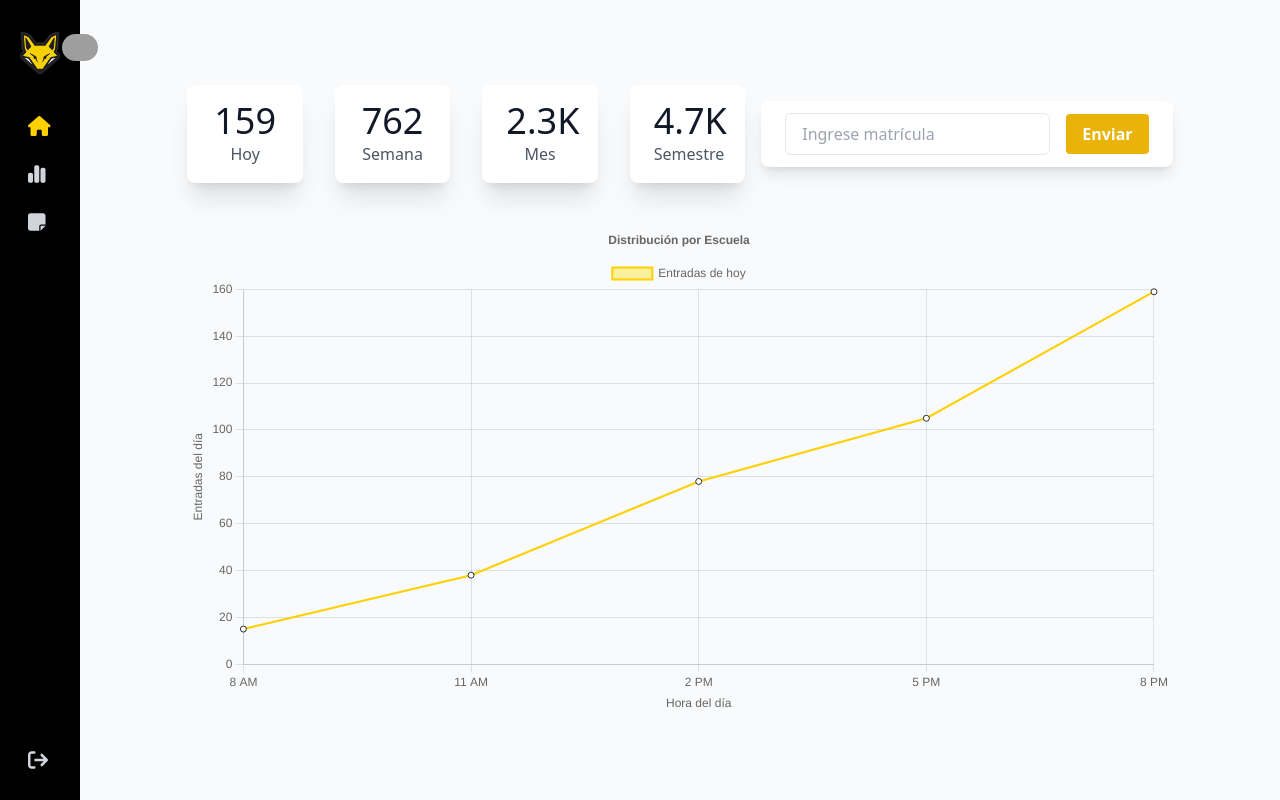
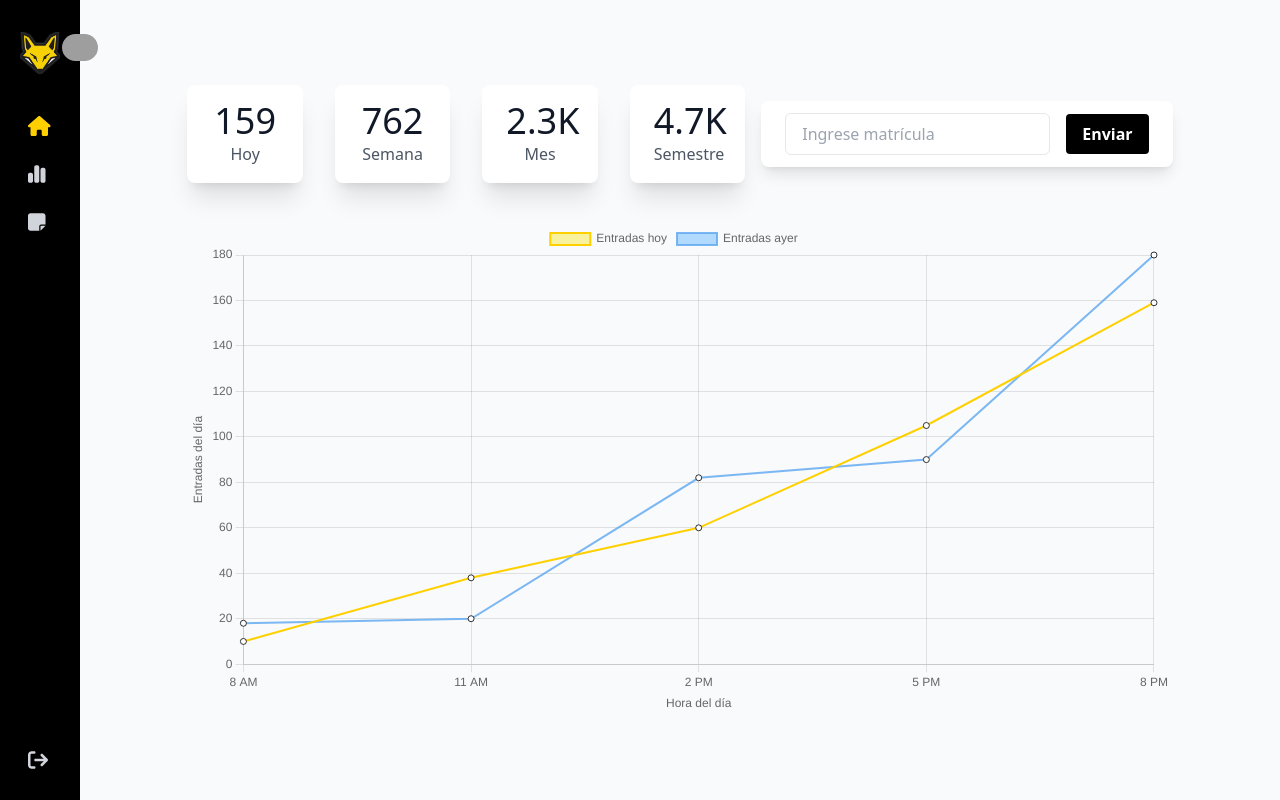
Before and after one commit to Luisvvargas/dashboard_cetysdb, a React (Vite) app in the folder dashboard_cetys/: page /Empleado in a window 1280 px wide. Built offline with nearby package versions, Linux system fonts and the light colour scheme; grey boxes are pictures that could not be loaded.

Commit message:
Mejoras a diseno de graficas en inicio

```diff
--- a/dashboard_cetys/src/Empleados/InicioEmpleados.jsx
+++ b/dashboard_cetys/src/Empleados/InicioEmpleados.jsx
@@ -63,13 +63,24 @@ const InicioEmp = () => {
     labels: ['8 AM', '11 AM', '2 PM', '5 PM', '8 PM'], // Actualizamos las etiquetas para el eje X
     datasets: [
       {
-        label: 'Entradas de hoy',
-        data: [15, 38, 78, 105, 159], // Datos incrementando conforme a la hora
+        label: 'Entradas hoy',
+        data: [10, 38, 60, 105, 159], // Datos incrementando conforme a la hora
         backgroundColor: 'rgba(245, 232, 39, 0.44)',
         borderColor: 'rgba(255, 208, 0, 1)',
         borderWidth: 2,
         pointBackgroundColor: 'rgba(255,255,255,1)', // White points
         pointBorderColor: 'rgba(0,0,0,0.8)', // Black borders for points
+        pointBorderWidth: 1,
+        pointRadius: 3,
+      },
+      {
+        label: 'Entradas ayer   ',
+        data: [18, 20, 82, 90, 180], // Datos para la nueva línea
+        backgroundColor: 'rgba(161, 209, 255, 0.8)',
+        borderColor: 'rgba(92, 167, 240, .8)',
+        borderWidth: 2,
+        pointBackgroundColor: 'rgba(255,255,255,1)',
+        pointBorderColor: 'rgba(0,0,0,0.8)',
         pointBorderWidth: 1,
         pointRadius: 3,
       },
@@ -83,8 +94,8 @@ const InicioEmp = () => {
         position: 'top',
       },
       title: {
-        display: true,
-        text: 'Distribución por Escuela',
+        display: false,
+        text: '',
       },
     },
     scales: {
@@ -98,6 +109,7 @@ const InicioEmp = () => {
         beginAtZero: true,
         title: {
           display: true,
+          fontStyle: 'bold',
           text: 'Entradas del día',
         },
       },
@@ -174,7 +186,7 @@ const InicioEmp = () => {
                 placeholder="Ingrese matrícula"
                 className="px-4 py-2 border rounded-md"
               />
-              <button type="submit" className="bg-yellow-500 hover:bg-yellow-600 text-white font-bold py-2 px-4 rounded transition duration-200">
+              <button type="submit" className="bg-black hover:bg-[#FFD000] hover:text-black text-white font-bold py-2 px-4 rounded transition duration-200">
                 Enviar
               </button>
             </form>
```
